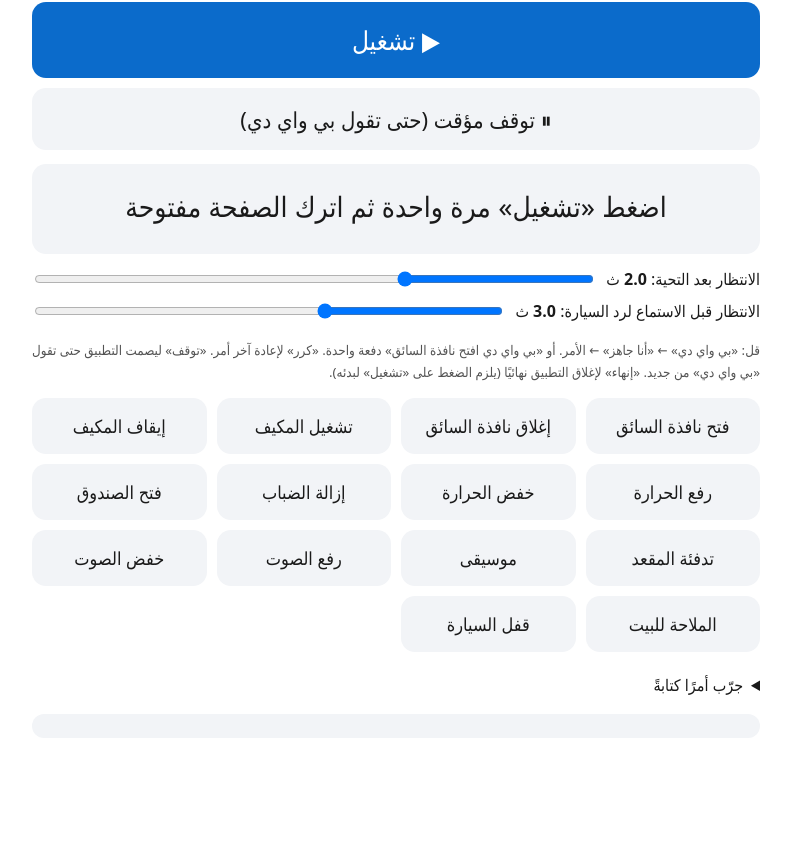
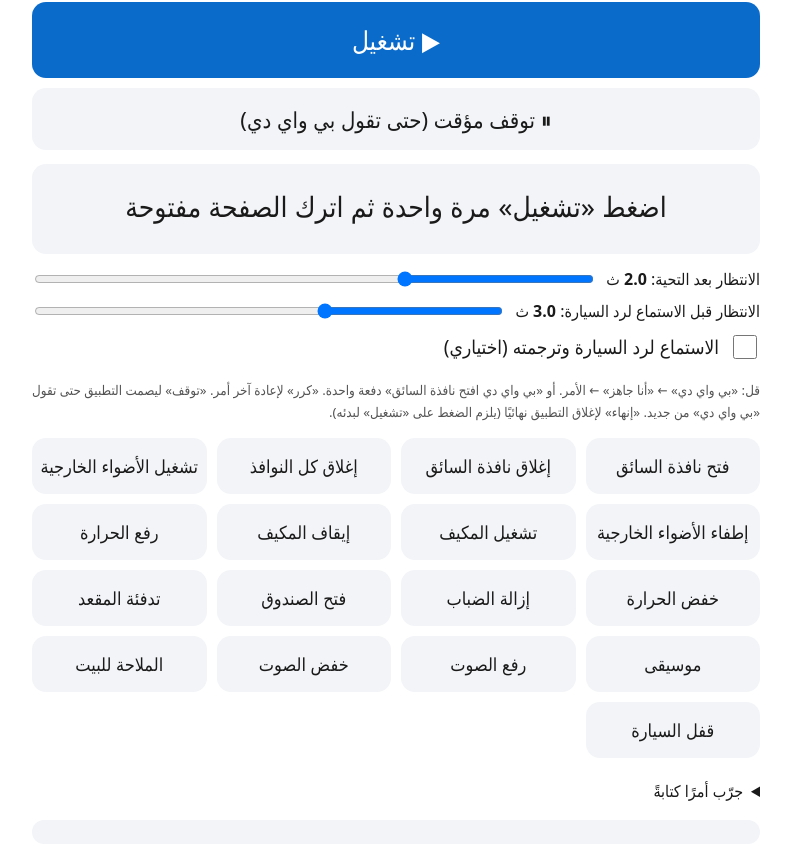
Before and after one commit to Hytham100sy/BYD-Voices-, a plain HTML site: page index.html in a window 1280 px wide. Shown: the part 87-947 px from the top of the page, without its empty margins (244-1035 px from the left). Before the commit the page ends 841 px from the top, so only its background shows below. Drawn offline with Linux system fonts and the light colour scheme.

Commit message:
Add files via upload

```diff
--- a/index.html
+++ b/index.html
@@ -35,6 +35,7 @@ small{opacity:.75}
 <input type="range" id="wait" min="5" max="50" value="20"></div>
 <div class="row"><span>الانتظار قبل الاستماع لرد السيارة: <b id="dv">3.0</b> ث</span>
 <input type="range" id="ldelay" min="0" max="80" value="30"></div>
+<label class="row" style="font-size:19px"><input type="checkbox" id="creply" style="width:24px;height:24px"> الاستماع لرد السيارة وترجمته (اختياري)</label>
 <p><small>قل: «بي واي دي» ← «أنا جاهز» ← الأمر. أو «بي واي دي افتح نافذة السائق» دفعة واحدة. «كرر» لإعادة آخر أمر. «توقف» ليصمت التطبيق حتى تقول «بي واي دي» من جديد. «إنهاء» لإغلاق التطبيق نهائيًا (يلزم الضغط على «تشغيل» لبدئه).</small></p>
 <div id="quick"></div>
 <details><summary>جرّب أمرًا كتابةً</summary>
@@ -54,69 +55,83 @@ $('wait').value = store.get('wait', 20);
 $('wv').textContent = ($('wait').value / 10).toFixed(1);
 $('wait').oninput = e => { $('wv').textContent = (e.target.value / 10).toFixed(1); store.set('wait', e.target.value); };
 const waitMs = () => $('wait').value * 100;
+$('creply').checked = store.get('creply', '0') === '1';
+$('creply').onchange = e => store.set('creply', e.target.checked ? '1' : '0');
 $('ldelay').value = store.get('ldelay', 30);
 $('dv').textContent = ($('ldelay').value / 10).toFixed(1);
 $('ldelay').oninput = e => { $('dv').textContent = (e.target.value / 10).toFixed(1); store.set('ldelay', e.target.value); };
 const listenDelayMs = () => $('ldelay').value * 100;
 
 // ===== القاموس: كل المجموعات يجب أن تتحقق، و"|" تعني أي كلمة. الأخصّ أولًا =====
+// صيغ الأفعال بعد التطبيع (الأسماء مثل «إغلاق/فتح/تشغيل/إطفاء» مشمولة)
+const V = {
+ OPEN:'افتح|فتح', CLOSE:'اغلق|اغلاق|غلق|سكر',
+ ON:'شغل|تشغيل|افتح|فتح', OFF:'اطفي|اطفاء|طفي|اغلق|اغلاق|غلق|ايقاف|اوقف|وقف',
+ UP:'ارفع|رفع|زود|زياده|زيد|علي', DOWN:'اخفض|خفض|قلل|تقليل|نزل|وطي'
+};
 const DICT = [
  // النوافذ والسقف والصندوق
- [['افتح','سائق','نافذ|شباك'],'打开主驾车窗'],
- [['اغلق|سكر','سائق','نافذ|شباك'],'关闭主驾车窗'],
- [['افتح','راكب|مرافق','نافذ|شباك'],'打开副驾车窗'],
- [['اغلق|سكر','راكب|مرافق','نافذ|شباك'],'关闭副驾车窗'],
- [['افتح','جميع|كل','نوافذ|شبابيك'],'打开所有车窗'],
- [['اغلق|سكر','جميع|كل','نوافذ|شبابيك'],'关闭所有车窗'],
- [['افتح','ستاره|ستار','سقف|فتحه'],'打开天窗遮阳帘'],
- [['افتح','سقف|فتحه'],'打开天窗'],
- [['اغلق|سكر','سقف|فتحه'],'关闭天窗'],
- [['اغلق|سكر','صندوق|شنطه'],'关闭后备箱'],
+ [[V.OPEN,'سائق','نافذ|شباك'],'打开主驾车窗'],
+ [[V.CLOSE,'سائق','نافذ|شباك'],'关闭主驾车窗'],
+ [[V.OPEN,'راكب|مرافق','نافذ|شباك'],'打开副驾车窗'],
+ [[V.CLOSE,'راكب|مرافق','نافذ|شباك'],'关闭副驾车窗'],
+ [[V.OPEN,'جميع|كل','نوافذ|شبابيك|نافذ'],'打开所有车窗'],
+ [[V.CLOSE,'جميع|كل','نوافذ|شبابيك|نافذ'],'关闭所有车窗'],
+ [[V.OPEN,'ستاره|ستار','سقف|فتحه'],'打开天窗遮阳帘'],
+ [[V.OPEN,'سقف|فتحه'],'打开天窗'],
+ [[V.CLOSE,'سقف|فتحه'],'关闭天窗'],
+ [[V.CLOSE,'صندوق|شنطه'],'关闭后备箱'],
  [['صندوق|شنطه'],'打开后备箱'],
  // المكيف
- [['ارفع|زود|زيد','حراره|درجه|تدفئه'],'温度调高一点'],
- [['اخفض|قلل|نزل|وطي','حراره|درجه'],'温度调低一点'],
- [['ارفع|زود|زيد','مروحه|هواء|تهويه'],'风量调大'],
- [['اخفض|قلل|نزل|وطي','مروحه|هواء|تهويه'],'风量调小'],
+ [[V.UP,'حراره|درجه|تدفئه'],'温度调高一点'],
+ [[V.DOWN,'حراره|درجه'],'温度调低一点'],
+ [[V.UP,'مروحه|هواء|تهويه'],'风量调大'],
+ [[V.DOWN,'مروحه|هواء|تهويه'],'风量调小'],
  [['ازاله|فك|تبخير|ضباب|بخار','خلف'],'打开后挡风玻璃除雾'],
+ [['اضواء|انوار|مصابيح','ضباب'],'打开雾灯'],
  [['ازاله|فك|تبخير|ضباب|بخار'],'打开前挡风玻璃除雾'],
  [['داخلي|تدوير','هواء|دوره|تدوير'],'打开内循环'],
  [['خارجي','هواء|دوره|تدوير'],'打开外循环'],
- [['شغل|افتح','مكيف|تكييف'],'打开空调'],
- [['اطفي|اغلق|ايقاف|وقف','مكيف|تكييف'],'关闭空调'],
+ [[V.ON,'مكيف|تكييف'],'打开空调'],
+ [[V.OFF,'مكيف|تكييف'],'关闭空调'],
  // المقاعد والمقود
- [['اطفي|اغلق|ايقاف|وقف','تدفئه|تسخين','مقعد|كرسي'],'关闭座椅加热'],
+ [[V.OFF,'تدفئه|تسخين','مقعد|كرسي'],'关闭座椅加热'],
  [['تدفئه|تسخين','مقعد|كرسي'],'打开座椅加热'],
  [['تهويه|تبريد','مقعد|كرسي'],'打开座椅通风'],
  [['تدفئه|تسخين','مقود|عجله|ستيرنج'],'打开方向盘加热'],
- // الأضواء والمساحات
- [['اطفي|اغلق|ايقاف|وقف','اضواء|انوار|اضاءه'],'关闭大灯'],
- [['شغل|افتح','اضواء|انوار|اضاءه'],'打开大灯'],
- [['شغل|افتح','طوارئ|فلاشر|الاربع'],'打开双闪'],
- [['اطفي|اغلق|ايقاف|وقف','طوارئ|فلاشر|الاربع'],'关闭双闪'],
- [['شغل|افتح','مساحات|ماسحات|مساحه'],'打开雨刮'],
- [['اطفي|اغلق|ايقاف|وقف','مساحات|ماسحات|مساحه'],'关闭雨刮'],
- [['شغل|افتح','ديكور|محيطيه|زينه'],'打开氛围灯'],
+ // الأضواء الخارجية والمساحات
+ [[V.OFF,'خارجي|امامي|اماميه','اضواء|انوار|اضاءه|مصابيح'],'关闭大灯'],
+ [[V.ON,'خارجي|امامي|اماميه','اضواء|انوار|اضاءه|مصابيح'],'打开大灯'],
+ [[V.ON,'بعيده|عاليه','اضواء|انوار|مصابيح|اضاءه'],'打开远光灯'],
+ [[V.ON,'قريبه|قصيره|منخفضه','اضواء|انوار|مصابيح|اضاءه'],'打开近光灯'],
+ [[V.ON,'جانبيه|صغيره|تموضع','اضواء|انوار|مصابيح|اضاءه'],'打开示宽灯'],
+ [[V.OFF,'اضواء|انوار|اضاءه|مصابيح'],'关闭大灯'],
+ [[V.ON,'اضواء|انوار|اضاءه|مصابيح'],'打开大灯'],
+ [[V.ON,'طوارئ|فلاشر|الاربع'],'打开双闪'],
+ [[V.OFF,'طوارئ|فلاشر|الاربع'],'关闭双闪'],
+ [[V.ON,'مساحات|ماسحات|مساحه'],'打开雨刮'],
+ [[V.OFF,'مساحات|ماسحات|مساحه'],'关闭雨刮'],
+ [[V.ON,'ديكور|محيطيه|زينه'],'打开氛围灯'],
  // الأقفال والكاميرا
- [['افتح|فك','قفل|ابواب|سياره'],'解锁车辆'],
- [['اقفل|قفل|اغلق','ابواب|سياره'],'锁车'],
+ [['افتح|فتح|فك','قفل|ابواب|سياره'],'解锁车辆'],
+ [['اقفل|قفل|اقفال|غلق|اغلق|اغلاق','ابواب|سياره'],'锁车'],
  [['كاميرا|بانوراما|360'],'打开全景影像'],
  // الوسائط
- [['التالي|بعدي|غير'],'下一首'],
- [['السابق|قبل'],'上一首'],
- [['شغل','موسيقي|اغاني'],'播放音乐'],
- [['وقف|اوقف|ايقاف','موسيقي|اغاني'],'暂停音乐'],
- [['كتم|صامت|اسكت'],'静音'],
- [['ارفع|زود|زيد|علي','صوت'],'调大音量'],
- [['اخفض|قلل|وطي|نزل','صوت'],'调小音量'],
- [['ارفع|زود|زيد','سطوع|اضاءه|شاشه'],'屏幕亮度调高'],
- [['اخفض|قلل|وطي|نزل','سطوع|شاشه'],'屏幕亮度调低'],
- [['شغل|افتح','راديو'],'打开收音机'],
- [['شغل|افتح','بلوتوث'],'打开蓝牙'],
+ [['التالي|بعدي|التاليه'],'下一首'],
+ [['السابق|الماضي'],'上一首'],
+ [['شغل|تشغيل','موسيقي|اغاني'],'播放音乐'],
+ [[V.OFF,'موسيقي|اغاني'],'暂停音乐'],
+ [['كتم|صامت|اسكت صوت'],'静音'],
+ [[V.UP,'صوت'],'调大音量'],
+ [[V.DOWN,'صوت'],'调小音量'],
+ [[V.UP,'سطوع|شاشه'],'屏幕亮度调高'],
+ [[V.DOWN,'سطوع|شاشه'],'屏幕亮度调低'],
+ [[V.ON,'راديو'],'打开收音机'],
+ [[V.ON,'بلوتوث'],'打开蓝牙'],
  // الملاحة
- [['عمل|شغل|دوام|مكتب','وديني|روح|ملاحه|خذني'],'导航去公司'],
+ [['عمل|دوام|مكتب','وديني|روح|ملاحه|خذني'],'导航去公司'],
  [['بيت|منزل'],'导航回家'],
- [['افتح|شغل','ملاحه|خريطه|navigation'],'打开导航'],
+ [[V.ON,'ملاحه|خريطه|navigation'],'打开导航'],
 ];
 const norm = s => s.toLowerCase()
   .replace(/[٠-٩]/g, c => '٠١٢٣٤٥٦٧٨٩'.indexOf(c))
@@ -134,7 +149,7 @@ function toZh(text){
 }
 
 // ===== أزرار سريعة (للسائق أو الراكب) =====
-const QUICK = [['فتح نافذة السائق','打开主驾车窗'],['إغلاق نافذة السائق','关闭主驾车窗'],
+const QUICK = [['فتح نافذة السائق','打开主驾车窗'],['إغلاق نافذة السائق','关闭主驾车窗'],['إغلاق كل النوافذ','关闭所有车窗'],['تشغيل الأضواء الخارجية','打开大灯'],['إطفاء الأضواء الخارجية','关闭大灯'],
  ['تشغيل المكيف','打开空调'],['إيقاف المكيف','关闭空调'],['رفع الحرارة','温度调高一点'],['خفض الحرارة','温度调低一点'],
  ['إزالة الضباب','打开前挡风玻璃除雾'],['فتح الصندوق','打开后备箱'],['تدفئة المقعد','打开座椅加热'],
  ['موسيقى','播放音乐'],['رفع الصوت','调大音量'],['خفض الصوت','调小音量'],['الملاحة للبيت','导航回家'],['قفل السيارة','锁车']];
@@ -230,6 +245,7 @@ async function send(zh){
   await speak(zh, 'zh-CN');
   if (!running) { st('تم إرسال الأمر. اضغط «تشغيل» لمتابعة الاستماع'); return; }
   if (asleep) return;
+  if (!$('creply').checked) { log('✅ أُرسل الأمر'); return; }
   st('أستمع لرد السيارة…','listen');
   lastErr = '';
   st('أنتظر ثوانٍ ثم أستمع للسيارة…','speak');
@@ -246,7 +262,6 @@ async function send(zh){
   const zhText = heard.join('，');
   let ar = ''; try { ar = await translate(zhText, 'zh', 'ar'); } catch(e){ ar = '(تعذّرت الترجمة)'; }
   log(`🚗 ${zhText}\n   ← ${ar}`); st(ar,'speak'); await speak(ar, 'ar-SA');
-  if (!asleep) st('🎧 قل «بي واي دي»…','listen');
 }
 async function resolveCmd(text){
   const zh = toZh(text);
@@ -266,7 +281,7 @@ function goSleep(){
 }
 async function loop(){
   while (running) {
-    st(asleep ? '😴 صامت. قل «بي واي دي» لإيقاظي' : '🎧 قل «بي واي دي»…', asleep ? 'warn' : 'listen');
+    st(asleep ? '😴 صامت. قل «بي واي دي» لإيقاظي' : '🎧 جاهز: «كرر» أو «توقف» أو «إنهاء» أو «بي واي دي»', asleep ? 'warn' : 'listen');
     const t = await listenWake();
     if (!running) break;
     if (!t) { await sleep(500); continue; }
```
